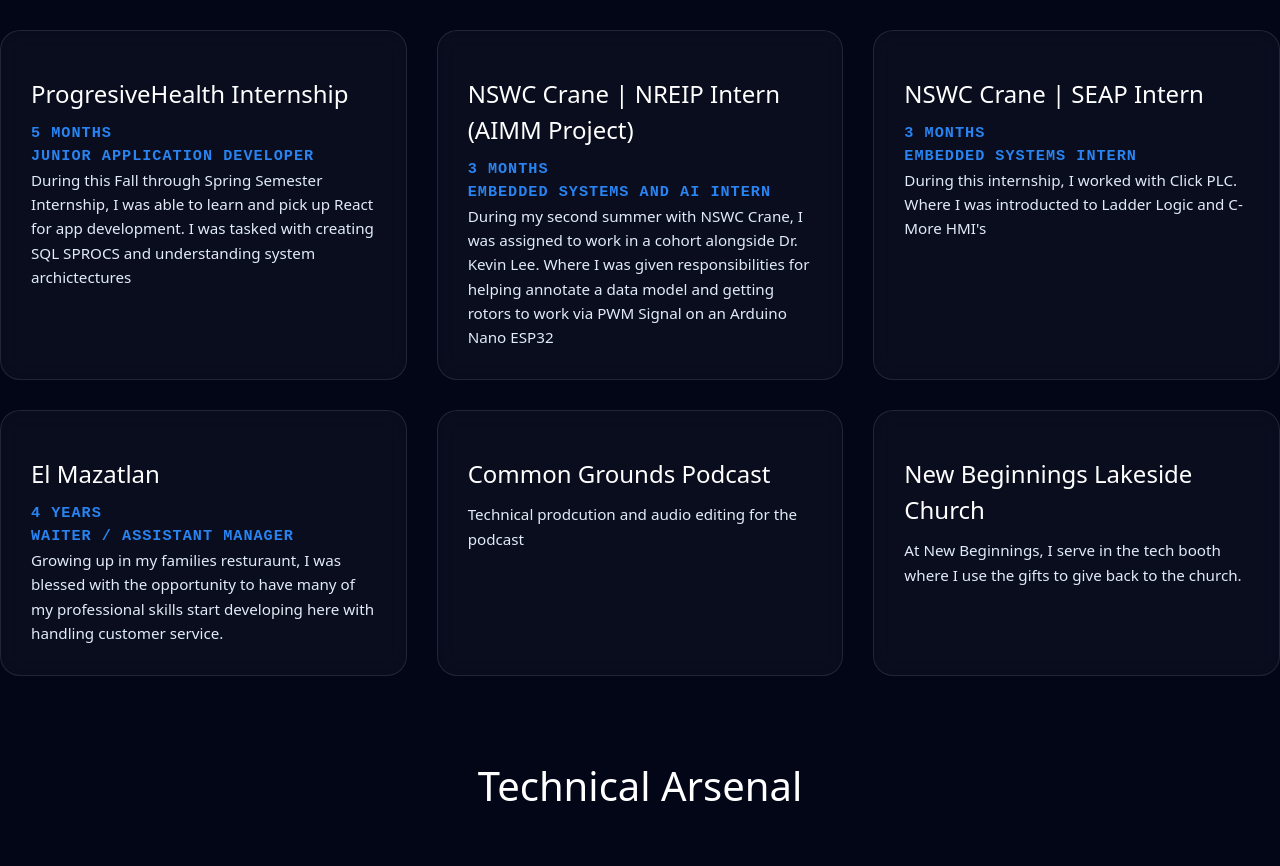
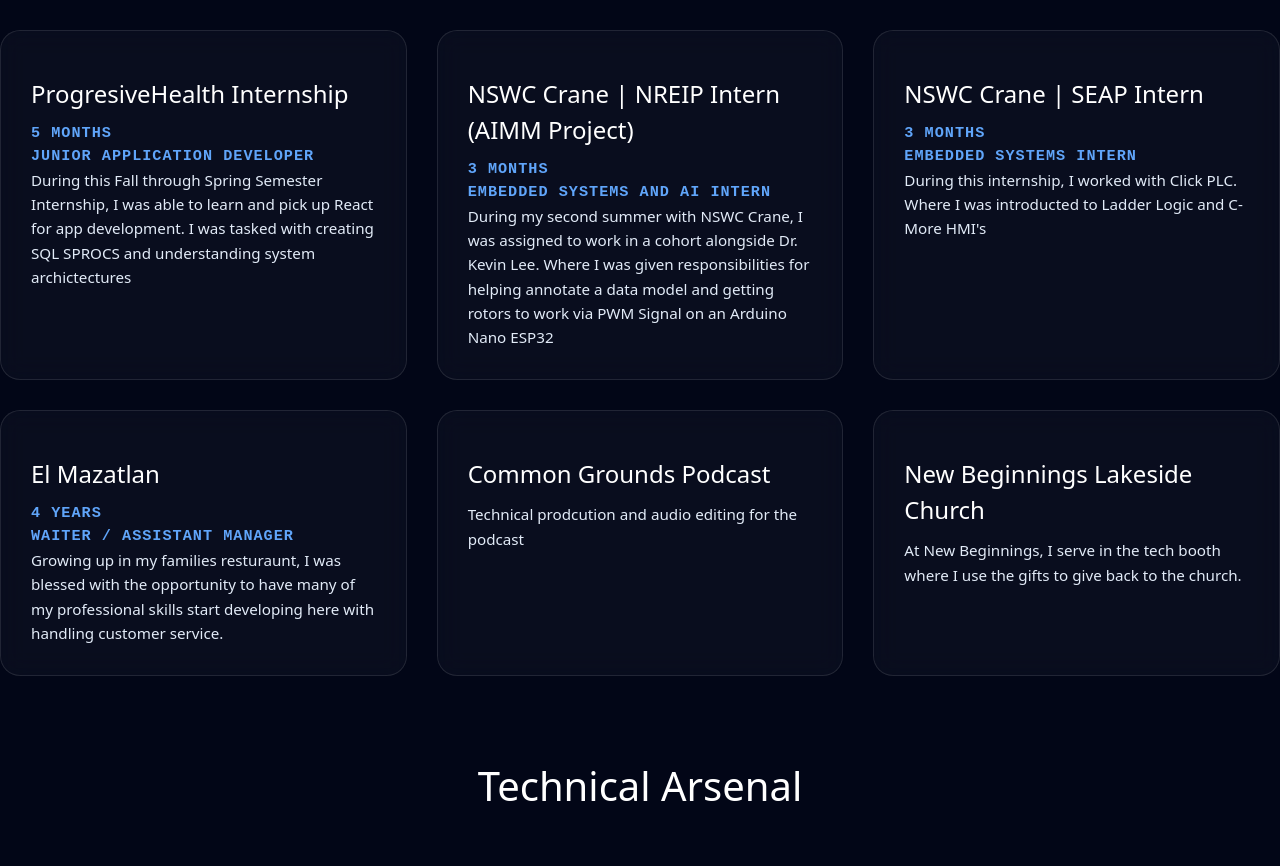
Before and after one commit to Angel0192/PersonalPortfolio, a React (Vite) app: page / in a window 1280 px wide. Shown: the part 880-1746 px from the top of the page. Built offline with nearby package versions, Linux system fonts and the light colour scheme.

Commit message:
Fixed Experience ID tag bug

```diff
--- a/src/components/ExperienceCard/ExperienceCard.css
+++ b/src/components/ExperienceCard/ExperienceCard.css
@@ -19,21 +19,14 @@
     box-shadow: 0 15px   35px rgba(0, 0, 0, 0.4);
 }
 
-.tags{
-    display: flex;
-    justify-content: center;
-    align-items: center;
-}
-
 .tag {
     font-family: 'Courier New', Courier, monospace;
     font-size: 0.95rem;
     font-weight: 600;
-    color: #2984f2;
+    color: #60a5fa;
     text-transform: uppercase;
     letter-spacing: 1px;
 }
-
 
 .card-title{
     font-size: 1.5rem;
--- a/src/views/Experience/Experience.tsx
+++ b/src/views/Experience/Experience.tsx
@@ -4,7 +4,7 @@
 
 export default function Experience() {
   return (
-    <section id='experience-container'>
+    <section id='experience'>
       <h2 className='section-heading'>Experience</h2>
       <div className='experience-grid'>
         {experience.map((exp) => (
```
